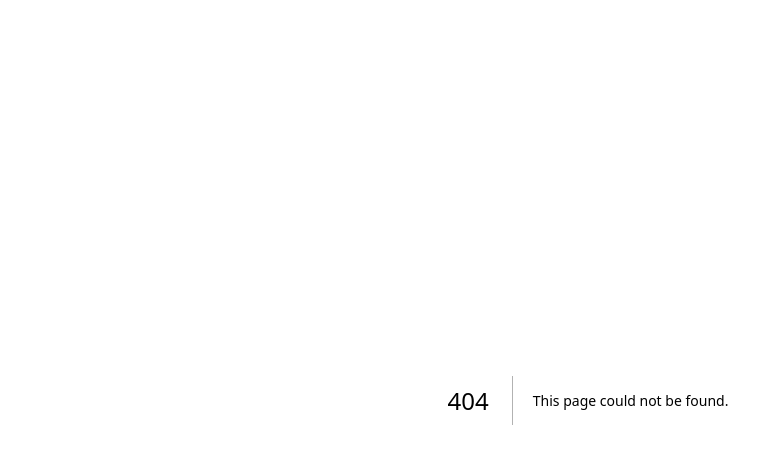
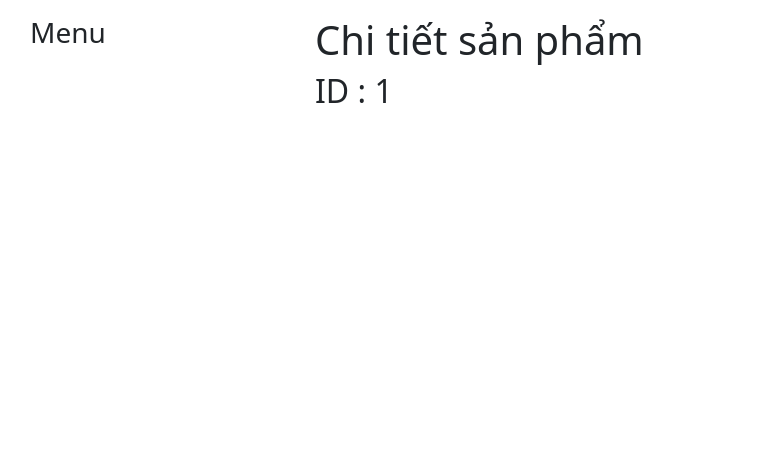
Before and after one commit to nguyentuanthien2384/nextjs, a Next.js app in the folder nextjs_basic/: page /products/1 in a window 1280 px wide. Before the commit this address had no page. Shown: the top 464 px of the page, without its empty margins (52-811 px from the left). Built offline with nearby package versions, Linux system fonts and the light colour scheme.

Commit message:
feat: implement products listing and dynamic product detail pages

```diff
--- /dev/null
+++ b/nextjs_basic/src/app/(main-layout)/products/[slug]/page.tsx
@@ -0,0 +1,17 @@
+import React from "react";
+type PageProps = {
+  params: {
+    slug: string;
+  };
+};
+export default async function ProductDetailPage({ params }: PageProps) {
+  const { slug } = await params;
+  const result = slug.match(/[0-9]+$/i);
+  const productId = result ? parseInt(result[0]) : null;
+  return (
+    <div>
+      <h1>Chi tiết sản phẩm</h1>
+      <h2>ID : {productId}</h2>
+    </div>
+  );
+}
--- /dev/null
+++ b/nextjs_basic/src/app/(main-layout)/products/page.tsx
@@ -0,0 +1,5 @@
+import React from "react";
+
+export default function ProductsPage() {
+  return <h1>Products</h1>;
+}
```
